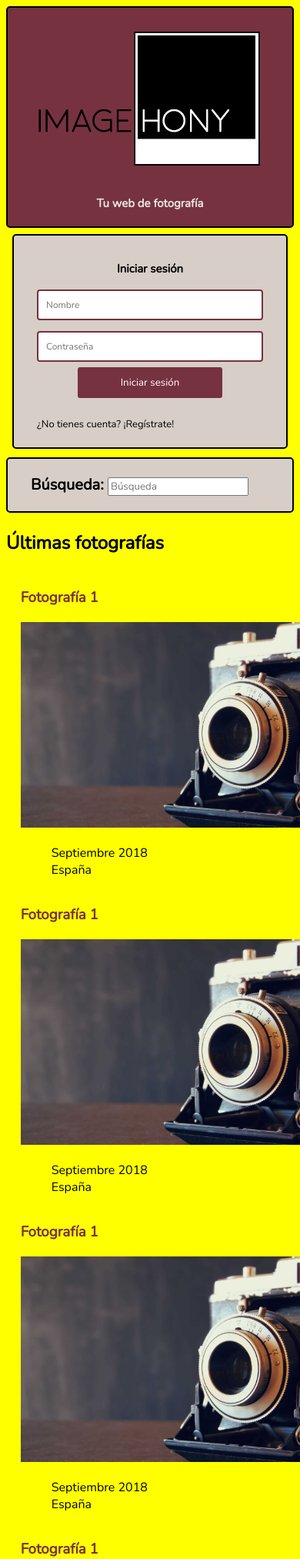
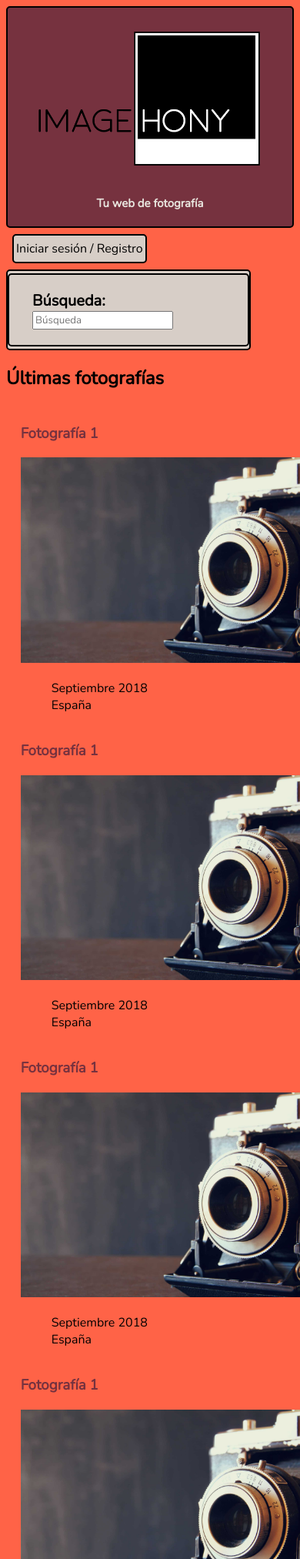
Before and after one commit to Javorr/DAW, a PHP site: page / in a window 390 px wide; the page is wider, and only the part inside the window is pictured. Shown: the top 2025 px of that part at 77% size. Run offline with PHP 8.4, Linux system fonts and the light colour scheme.

Commit message:
cosa ñ hamburguesa

```diff
--- a/practica1/estilos.css
+++ b/practica1/estilos.css
@@ -461,3 +461,63 @@ justify-content: space-evenly;
 	}
 
 }
+
+.desplegable{
+	display: none;
+}
+
+/*Hamburguesa*/
+@media all and (max-width: 400px){
+	body{
+		background-color: tomato;
+	}
+
+	.desplegable {
+		display: inline-block;
+		padding: 6px 3px;
+		background: #D7CEC7;
+		border-radius: 5px;
+		border: 2px solid black;
+	}
+
+	#inicio{
+		display: none;
+		position: relative;
+		left: auto;
+		width: 85%;
+		height: 50%;
+		background: #D7CEC7;
+		border-radius: 5px;
+		border: 2px solid black;
+	}
+
+	.desplegable:hover #inicio {
+	    display: block;
+	}
+
+	#barrabus{
+		position: relative;
+		left: auto;
+		width: 85%;
+		height: 60%;
+		background: #D7CEC7;
+		border-radius: 5px;
+		border: 2px solid black;
+	}
+
+
+	body>header{
+			display: flex;
+			flex-direction: column;
+			overflow: hidden;
+			padding: .5em;
+			text-align: center;
+	}
+
+
+	body>header>h2{
+		align-self: center;
+	}
+
+
+}
--- a/practica1/impresion.css
+++ b/practica1/impresion.css
@@ -29,17 +29,17 @@ TAN
     background: white !important;
   }
 
-  article {
-  page-break-inside: avoid;
+  h2 {
+  font-size: 14pt !important;
+  page-break-after: avoid;
   }
 
   h3 {
     page-break-after: avoid;
   }
 
-  h2 {
-  font-size: 14pt !important;
-  page-break-after: avoid;
+  article {
+  page-break-inside: avoid;
   }
 
   body {
--- a/practica1/index.html
+++ b/practica1/index.html
@@ -27,6 +27,8 @@
     </header>
 
     <section>
+        <div class="desplegable">
+          <span>Iniciar sesión / Registro</span>
 
           <form action="usuario.html" id="inicio">
               <h2 id="ti">Iniciar sesión</h2>
@@ -35,7 +37,7 @@
               <input id="botoni" type="submit" name="submit" value="Iniciar sesión"><br/>
               <a href="Registro.html">¿No tienes cuenta? ¡Regístrate!</a>
           </form>
-
+        </div>
     </section>
 
     <section id="barrabus">
@@ -51,7 +53,7 @@
 
                <article>
                    <h3 title="Fotografia 1"><a href="detallefoto.html">Fotografía 1</a></h3>
-                   <a class="fotosa" href="detallefoto.html"><img class="fotos" src='foto.jpg' alt="Fotografía" width="400"></a>
+                   <a href="detallefoto.html"><img class="fotos" src='foto.jpg' alt="Fotografía" width="400"></a>
 
                     <ul>
                       <li><time datetime="2018-09">Septiembre 2018</time></li>
@@ -61,7 +63,7 @@
 
                <article>
                    <h3 title="Fotografia 1"><a href="detallefoto.html">Fotografía 1</a></h3>
-                   <a class="fotosa" href="detallefoto.html"><img class="fotos" src='foto.jpg' alt="Fotografía" width="400"></a>
+                   <a href="detallefoto.html"><img class="fotos" src='foto.jpg' alt="Fotografía" width="400"></a>
 
                     <ul>
                       <li><time datetime="2018-09">Septiembre 2018</time></li>
@@ -71,7 +73,7 @@
 
                <article>
                    <h3 title="Fotografia 1"><a href="detallefoto.html">Fotografía 1</a></h3>
-                   <a class="fotosa" href="detallefoto.html"><img class="fotos" src='foto.jpg' alt="Fotografía" width="400"></a>
+                   <a href="detallefoto.html"><img class="fotos" src='foto.jpg' alt="Fotografía" width="400"></a>
 
                     <ul>
                       <li><time datetime="2018-09">Septiembre 2018</time></li>
@@ -81,7 +83,7 @@
 
                <article>
                    <h3 title="Fotografia 1"><a href="detallefoto.html">Fotografía 1</a></h3>
-                   <a class="fotosa" href="detallefoto.html"><img class="fotos" src='foto.jpg' alt="Fotografía" width="400"></a>
+                   <a href="detallefoto.html"><img class="fotos" src='foto.jpg' alt="Fotografía" width="400"></a>
 
                     <ul>
                       <li><time datetime="2018-09">Septiembre 2018</time></li>
@@ -91,7 +93,7 @@
 
                <article>
                    <h3 title="Fotografia 1"><a href="detallefoto.html">Fotografía 1</a></h3>
-                   <a class="fotosa" href="detallefoto.html"><img class="fotos" src='foto.jpg' alt="Fotografía" width="400"></a>
+                   <a href="detallefoto.html"><img class="fotos" src='foto.jpg' alt="Fotografía" width="400"></a>
 
                     <ul>
                       <li><time datetime="2018-09">Septiembre 2018</time></li>
--- a/practica1/ua.css
+++ b/practica1/ua.css
@@ -314,26 +314,12 @@ caption{
 tr:nth-child(even) {background-color: #f2f2f2;}
 tr:nth-child(odd) {background-color: #D7CEC7;}
 
-
-
-.fotosa {
-	transition: all .3s;
+.fotos {
+	transition: .3s;
 }
 
 
-.fotosa:focus{
-	-ms-transform: scale(1.4);
-	-webkit-transform: scale(1.4);
-	transform: scale(1.4);
-	border: 0.3em solid #000000;
-}
-
-.fotos {
-	transition: all .3s;
-}
-
-
-.fotos:hover{
+.fotos:hover {
 	-ms-transform: scale(1.1);
 	-webkit-transform: scale(1.1);
 	transform: scale(1.1);
```
Lines whose indentation alone changed are shown as unchanged.
